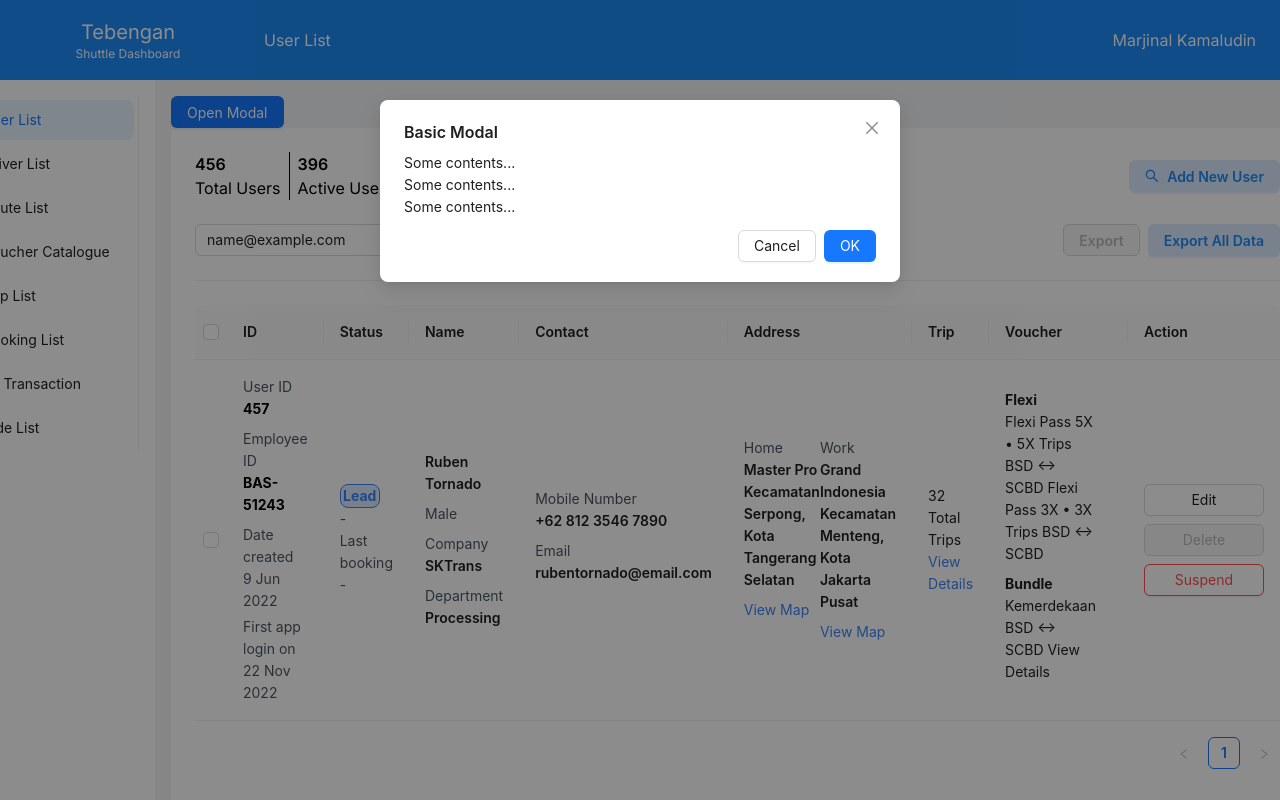
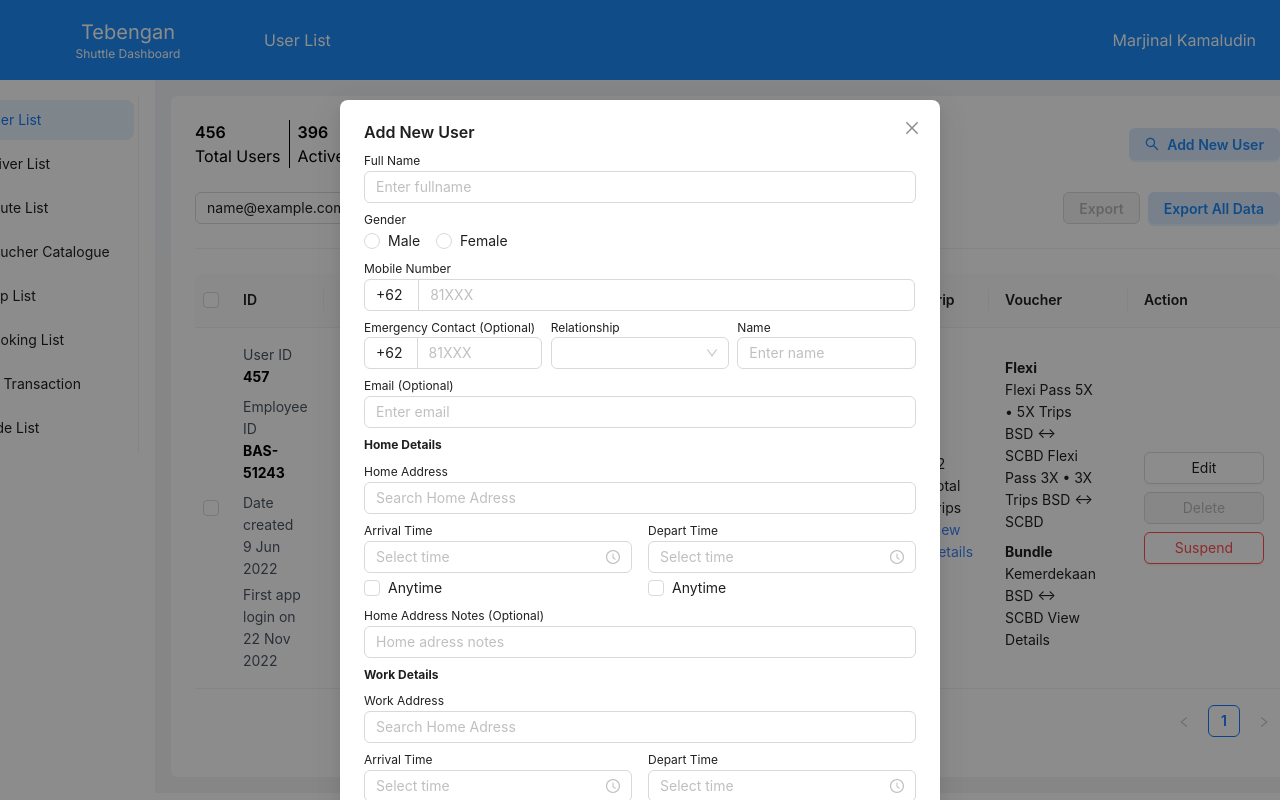
Before and after one commit to kanzff/tebengan, a Next.js app: page / in a window 1280 px wide. Both pictures are taken after typing "name@example.com" into the empty fields and a click on the button "Add New User". Built offline with nearby package versions, Linux system fonts and the light colour scheme.

Commit message:
modal done

```diff
--- a/components/AddUserModal.tsx
+++ b/components/AddUserModal.tsx
@@ -1,4 +1,4 @@
-import { Button, Modal } from 'antd'
+import { Button, Checkbox, Input, Modal, Radio, Select, Space, TimePicker } from 'antd'
 import React from 'react'
 
 interface dataFormProps{
@@ -11,13 +11,82 @@ interface dataFormProps{
 const AddUserModal = ({showModal, isModalOpen, handleOk, handleCancel}: dataFormProps) => {
   return (
     <>
-      <Button type="primary" onClick={showModal}>
+      {/* <Button type="primary" onClick={showModal}>
         Open Modal
-      </Button>
-      <Modal title="Basic Modal" open={isModalOpen} onOk={handleOk} onCancel={handleCancel}>
-        <p>Some contents...</p>
-        <p>Some contents...</p>
-        <p>Some contents...</p>
+      </Button> */}
+      <Modal width={'600px'} title="Add New User" okButtonProps={{className: 'bg-blue-400'}} open={isModalOpen} onOk={handleOk} onCancel={handleCancel}>
+        <div className='text-[12px]'>
+            <div>Full Name</div>
+            <Input placeholder='Enter fullname'/>
+            <div className='mt-2'>Gender</div>
+            <Radio.Group>
+                <Radio value="apple"> Male </Radio>
+                <Radio value="pear"> Female </Radio>
+            </Radio.Group>
+            <div className='mt-2'>Mobile Number</div>
+            <Space.Compact className='w-full'>
+                <Input style={{ width: '10%' }} defaultValue="+62" />
+                <Input style={{ width: '90%' }} placeholder='81XXX' />
+            </Space.Compact>
+            <div className='flex gap-2 mt-2'>
+                <div className='w-1/3'>
+                    <div>{'Emergency Contact (Optional)'}</div>
+                    <Space.Compact className=''>
+                        <Input style={{ width: '30%' }} defaultValue="+62" />
+                        <Input style={{ width: '70%' }} placeholder='81XXX' />
+                    </Space.Compact>
+                </div>
+                <div className='w-1/3'>
+                    <div>Relationship</div>
+                    <Select className='w-full'>
+                        <Select.Option value="Single">Single</Select.Option>
+                        <Select.Option value="Married">Married</Select.Option>
+                    </Select>
+                </div>
+                <div className='w-1/3'>
+                    <div>Name</div>
+                    <Input placeholder='Enter name'/>
+                </div>
+            </div>
+            <div className='mt-2'>{'Email (Optional)'}</div>
+            <Input placeholder='Enter email'/>
+
+            <div className='font-bold mt-2'>Home Details</div>
+            <div className='mt-2'>Home Address</div>
+            <Input placeholder='Search Home Adress'/>
+            <div className='flex justify-between w-full gap-4 mt-2'>
+                <div className='w-1/2'>
+                    <div>Arrival Time</div>
+                    <TimePicker className='w-full' />
+                    <Checkbox className='mt-1'>Anytime</Checkbox>
+                </div>
+                <div className='w-1/2'>
+                    <div>Depart Time</div>
+                    <TimePicker className='w-full' />
+                    <Checkbox className='mt-1'>Anytime</Checkbox>
+                </div>
+            </div>
+            <div className='mt-2'>{'Home Address Notes (Optional)'}</div>
+            <Input placeholder='Home adress notes'/>
+
+            <div className='font-bold mt-2'>Work Details</div>
+            <div className='mt-2'>Work Address</div>
+            <Input placeholder='Search Home Adress'/>
+            <div className='flex justify-between w-full gap-4 mt-2'>
+                <div className='w-1/2'>
+                    <div>Arrival Time</div>
+                    <TimePicker className='w-full' />
+                    <Checkbox className='mt-1'>Anytime</Checkbox>
+                </div>
+                <div className='w-1/2'>
+                    <div>Depart Time</div>
+                    <TimePicker className='w-full' />
+                    <Checkbox className='mt-1'>Anytime</Checkbox>
+                </div>
+            </div>
+            <div className='mt-2'>{'Work Address Notes (Optional)'}</div>
+            <Input placeholder='Work adress notes'/>
+        </div>
       </Modal>
     </>
   )
```
